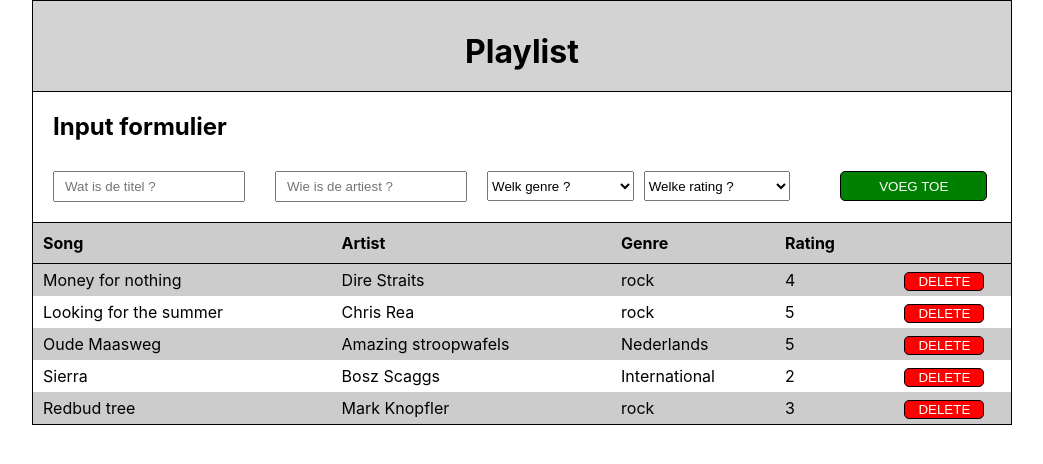
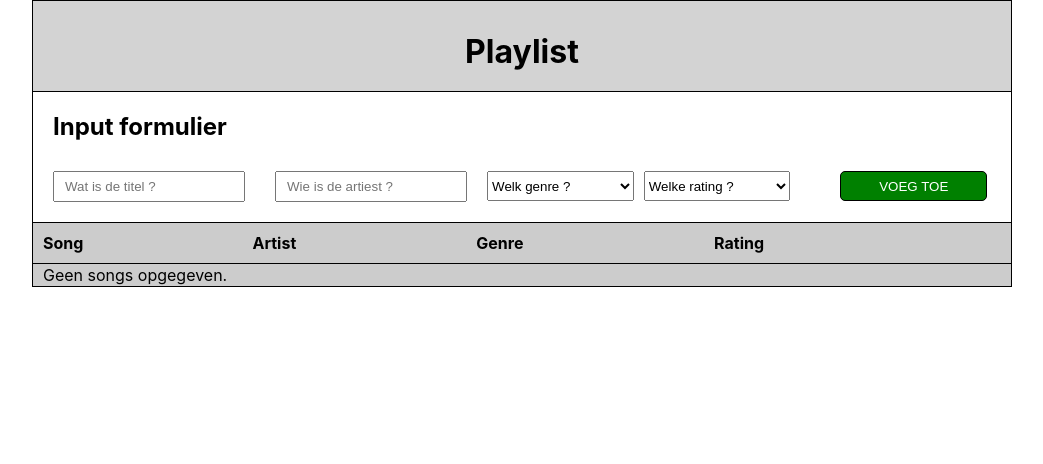
Before and after one commit to ambupilot/Playist, a React (Create React App) app: page / in a window 1280 px wide. Shown: the top 464 px of the page, without its empty margins (118-1161 px from the left). Built offline with nearby package versions, Linux system fonts and the light colour scheme; the HTML template or start-up script is replaced by a standard one.

Commit message:
fixed bug

```diff
--- a/src/AddSongForm.js
+++ b/src/AddSongForm.js
@@ -52,7 +52,7 @@ const handleInputChange = event => {
             className="inputField"
             placeholder="Wie is de artiest ?"
         />
-        <select id="selectGenre" name="genre" className="selectInForm" value="0" onChange={handleInputChange}>
+        <select id="selectGenre" name="genre" className="selectInForm" value={song.genre} onChange={handleInputChange}>
         {props.songGenres.length > 0 ? (
                 props.songGenres.map(genre => (
                 <option key={genre.id} value={genre.genre}> {genre.name} </option>
@@ -62,7 +62,7 @@ const handleInputChange = event => {
                 )
             }
         </select>
-        <select id="selectRating" name="rating" className="selectInForm" value="0" onChange={handleInputChange}>
+        <select id="selectRating" name="rating" className="selectInForm" value={song.rating} onChange={handleInputChange}>
         {props.songRating.length > 0 ? (
                 props.songRating.map(rate => (
                         <option key={rate.id} value={rate.id}>{rate.name}</option>
--- a/src/App.js
+++ b/src/App.js
@@ -7,11 +7,11 @@ const App = () => {
 
   // tijdelijke data
 const songsData = [
-  { id: 1, title: 'Money for nothing', artist: 'Dire Straits', genre: 'rock', rating: 4 },
+  /*{ id: 1, title: 'Money for nothing', artist: 'Dire Straits', genre: 'rock', rating: 4 },
   { id: 2, title: 'Looking for the summer', artist: 'Chris Rea', genre: 'rock', rating: 5 },
   { id: 3, title: 'Oude Maasweg', artist: 'Amazing stroopwafels', genre: 'Nederlands', rating: 5 },
   { id: 4, title: 'Sierra', artist: 'Bosz Scaggs', genre: 'International', rating: 2 },
-  { id: 5, title: 'Redbud tree', artist: 'Mark Knopfler', genre: 'rock', rating: 3 }
+  { id: 5, title: 'Redbud tree', artist: 'Mark Knopfler', genre: 'rock', rating: 3 }*/
 ]
 
 const [ songs , setSongs ] = useState(songsData)
```
